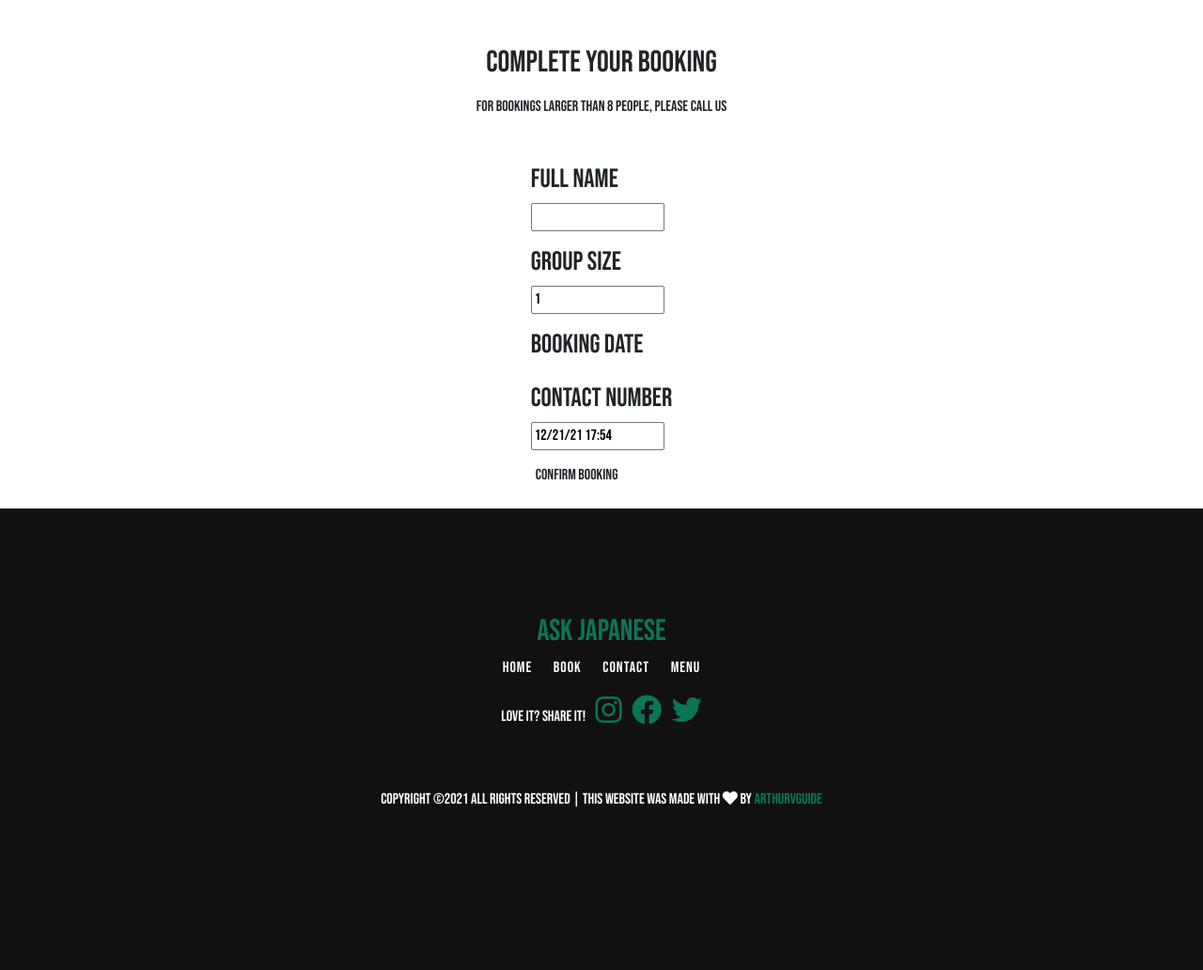
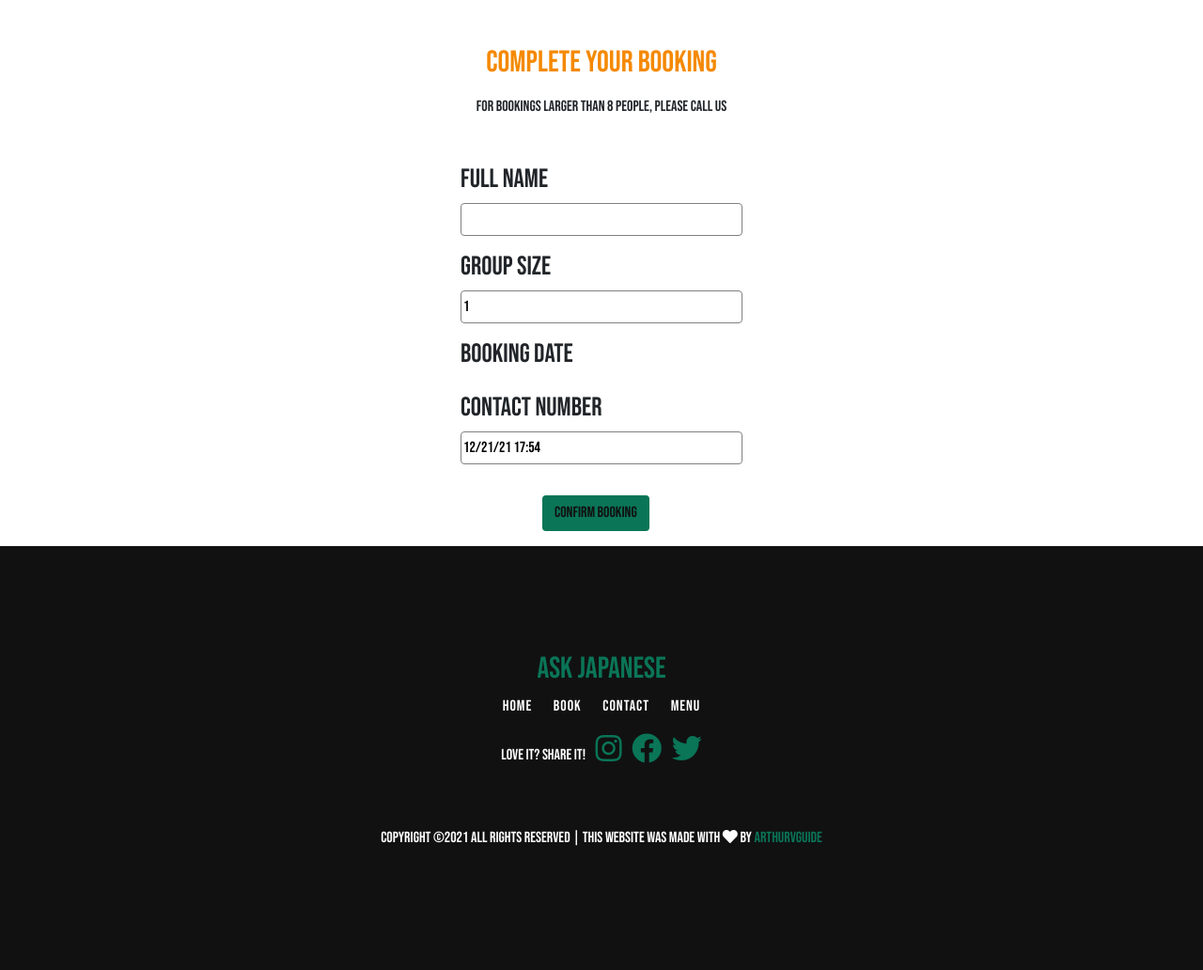
Before and after one commit to arthurvguide/ask-japanese, a Django app: page /book/ in a window 1280 px wide. Shown: the part 730-1762 px from the top of the page at 94% size. Before the commit the page ends 1589 px from the top, so only its background shows below. Run offline with Django 3.2, Linux system fonts and the light colour scheme; some libraries are stand-ins or nearby versions.

Commit message:
Fix last commit (include css file) - style book page

```diff
--- a/static/css/style.css
+++ b/static/css/style.css
@@ -242,6 +242,25 @@
     background-image: linear-gradient(rgba(0, 0, 0, 0.5), rgba(0, 0, 0, 0.5)), url("https://res.cloudinary.com/arthurvg/image/upload/v1639448859/mahmoud-fawzy-YnVaHqgpPLA-unsplash_rt2get.jpg");
   }
 
+.booking-form input {
+    border-radius: 4px;
+    border: 1px solid grey;
+    width: 300px;
+    height: 35px;
+}
+.booking-section h2 {
+    color:#f58902
+}
+.btn-booking {
+    background-color: #0a7557;
+    color:#111111;
+    margin-top: 2vw;
+    margin-left: 95px;
+}
+.btn-booking:hover {
+    color: #0a7557;
+    background-color:#111111;
+}
 /*------------END BOOK PAGE----------*/
 /*------------mobile responsivity----------*/
 
```
